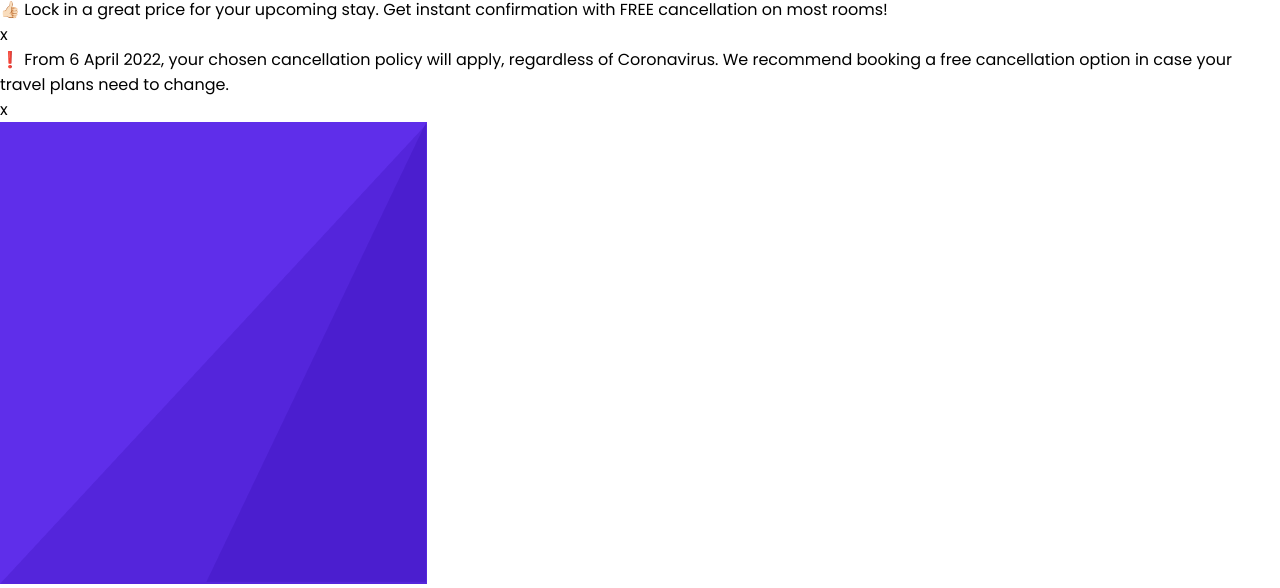
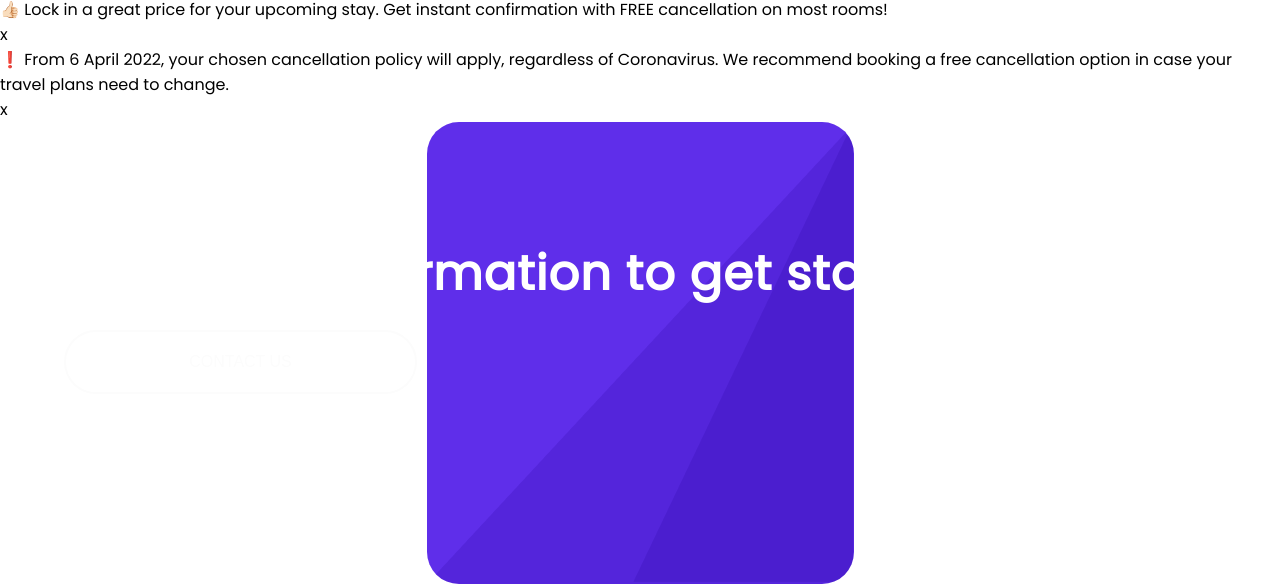
Before and after one commit to AldanaArcidiacono/AldanaArcidiacono-202210-W1CH5-Aldana-Rafael, a website: page index.html in a window 1280 px wide. Shown: the part 2408-2996 px from the top of the page. Drawn offline with Linux system fonts and the light colour scheme.

Commit message:
Add contact box

```diff
--- a/index.html
+++ b/index.html
@@ -183,15 +183,17 @@
                     <p>x</p>
                 </div>
             </section>
-            <section>
+            <section class="contact-us">
+                <div class="contact-us__text--container">
+                    <h3>Need more information to get started?</h3>
+                    <button type="submit">CONTACT US</button>
+                </div>
                 <div class="img--container">
                     <img
                         src="/assets/background.png"
                         alt="publicity background"
                     />
                 </div>
-                <h3>Need more information to get started</h3>
-                <button type="submit">CONTACT US</button>
             </section>
         </main>
         <footer>
--- a/sass/styles.scss
+++ b/sass/styles.scss
@@ -136,3 +136,41 @@ section {
         padding: 2em;
     }
 }
+
+.img--container {
+    display: flex;
+    justify-content: center;
+    img {
+        border-radius: 2rem;
+    }
+}
+
+.contact-us {
+    margin-block-end: 2rem;
+}
+
+.contact-us__text--container {
+    position: absolute;
+    z-index: 10;
+    margin-block-start: 8rem;
+    margin-inline: 2rem;
+    h3 {
+        font-size: 3rem;
+        line-height: 3rem;
+        font-weight: 700;
+        letter-spacing: 1px;
+        text-align: center;
+        color: #ffffff;
+    }
+    button {
+        border: 2px solid #fcfcfc;
+        border-radius: 2.5rem;
+        background-color: Transparent;
+        color: #fcfcfc;
+        font-size: 1rem;
+        width: 353px;
+        height: 64px;
+        margin-inline: 2rem;
+        margin-block-start: 2rem;
+    }
+}
```
Also changed, not shown: css/styles.css, 1 other file.
